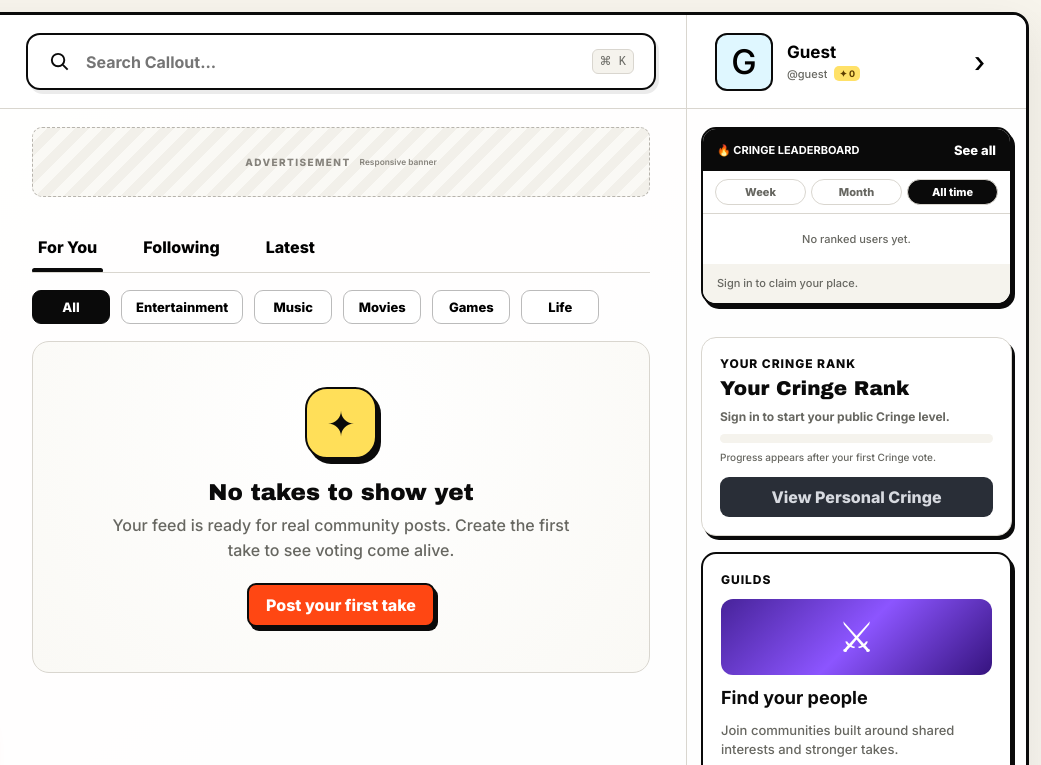
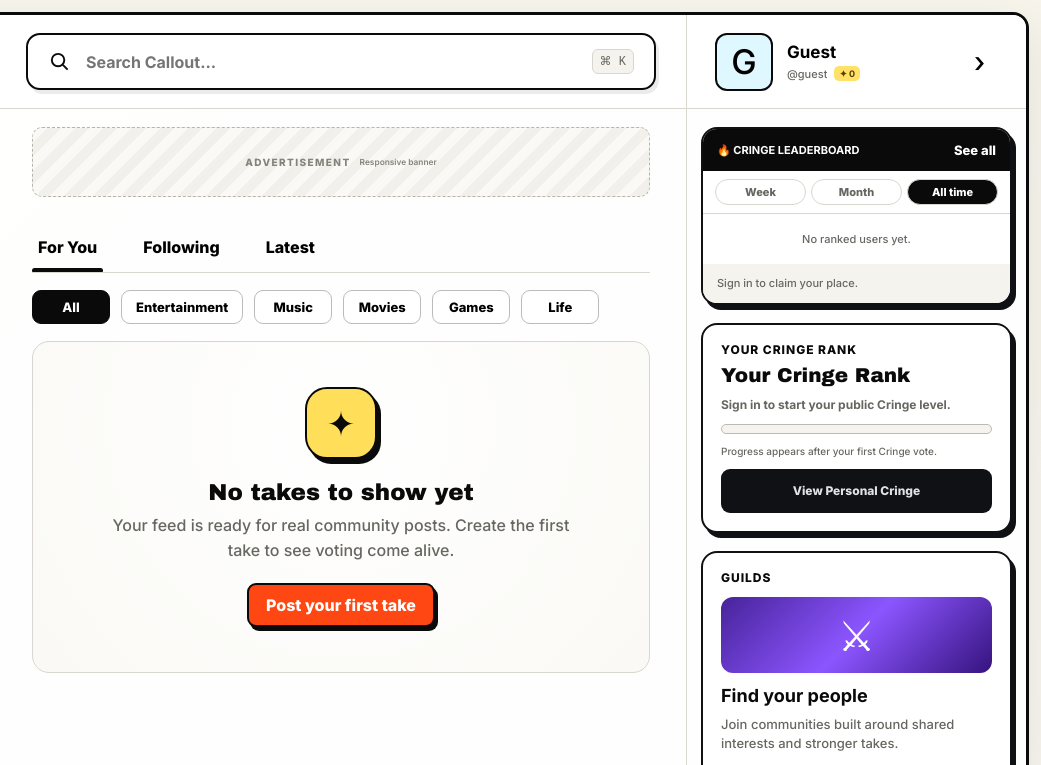
Before and after one commit to daniele123sd/callout, a website: page index.html in a window 1280 px wide. Shown: the top 765 px of the page, 239-1280 px from the left. Drawn offline with Linux system fonts and the light colour scheme; no server answers.

Commit message:
Align right rail ranking cards

```diff
--- a/index.html
+++ b/index.html
@@ -159,6 +159,6 @@
     <div class="toast" id="toast" role="status" aria-live="polite"></div>
     <script src="/vendor/dompurify.min.js"></script>
     <script src="/vendor/html2canvas.min.js"></script>
-    <script src="app.js?v=20260703-cringe-rank1"></script>
+    <script src="app.js?v=20260703-cringe-align2"></script>
   </body>
 </html>
--- a/styles.css
+++ b/styles.css
@@ -722,6 +722,25 @@ html[data-resolved-theme="dark"] .settings-subnav a.active { color:#1a1d22;backg
 html[data-resolved-theme="dark"] .personal-cringe-widget { box-shadow:none; }html[data-resolved-theme="dark"] .ranking-view-tabs button.active { color:#1a1d22;background:#aeb2bb; }
 @media(max-width:700px){.cringe-level-grid{grid-template-columns:1fr 1fr}.personal-cringe-page{padding:18px}.personal-cringe-page>header{align-items:flex-start}.personal-cringe-emblem{width:64px;height:64px;border-radius:18px}.profile-cringe-summary{width:100%;margin:10px 0 0}}
 
+/* Final right-rail alignment contract: leaderboard, Cringe and Guilds are one family. */
+.right-rail { gap:18px;align-items:stretch; }
+.right-rail > .rail-leaderboard,
+.right-rail > .personal-cringe-widget,
+.right-rail > .rail-guild-card { width:100%;min-width:0;margin:0;padding:18px;border:2px solid #101114;border-radius:16px;background:var(--paper);box-shadow:4px 5px 0 #101114; }
+.right-rail > .rail-leaderboard { padding:0; }
+.right-rail > .personal-cringe-widget { display:grid;gap:10px; }
+.personal-cringe-widget header { gap:7px; }.personal-cringe-widget header .section-kicker,.rail-guild-card .eyebrow { margin:0;line-height:1.2; }
+.personal-cringe-widget p,.personal-cringe-widget > small { margin:0;line-height:1.45; }
+.personal-cringe-track { height:10px;margin:1px 0 0;border:1px solid color-mix(in srgb,#101114 14%,var(--line)); }
+.personal-cringe-widget > button,.rail-guild-card button { min-height:44px;padding:0 12px;border:0;border-radius:9px;color:#e0e2e6;background:#101114;font-size:12px;font-weight:900; }
+.rail-guild-card > strong { display:block;margin:0 0 8px;line-height:1.2; }.rail-guild-card > p:not(.eyebrow) { margin:0 0 16px;line-height:1.45; }.rail-guild-card #railGuildActions { align-items:stretch; }
+html[data-resolved-theme="dark"] .right-rail > .rail-leaderboard,
+html[data-resolved-theme="dark"] .right-rail > .personal-cringe-widget,
+html[data-resolved-theme="dark"] .right-rail > .rail-guild-card { border-color:#0d0f12;background:var(--paper);box-shadow:4px 5px 0 #0d0f12; }
+html[data-resolved-theme="dark"] .personal-cringe-widget > button,
+html[data-resolved-theme="dark"] .rail-guild-card button { color:#d7dae0;background:#15181d; }
+@media(max-width:1150px){.right-rail{gap:16px}.right-rail>.rail-leaderboard,.right-rail>.personal-cringe-widget,.right-rail>.rail-guild-card{border-radius:15px}}
+
 /* Keep customization focused on identity essentials. Advanced legacy values remain stored. */
 .customization-studio .customization-grid label:nth-child(n+5),
 .customization-studio .layout-picker,
```
